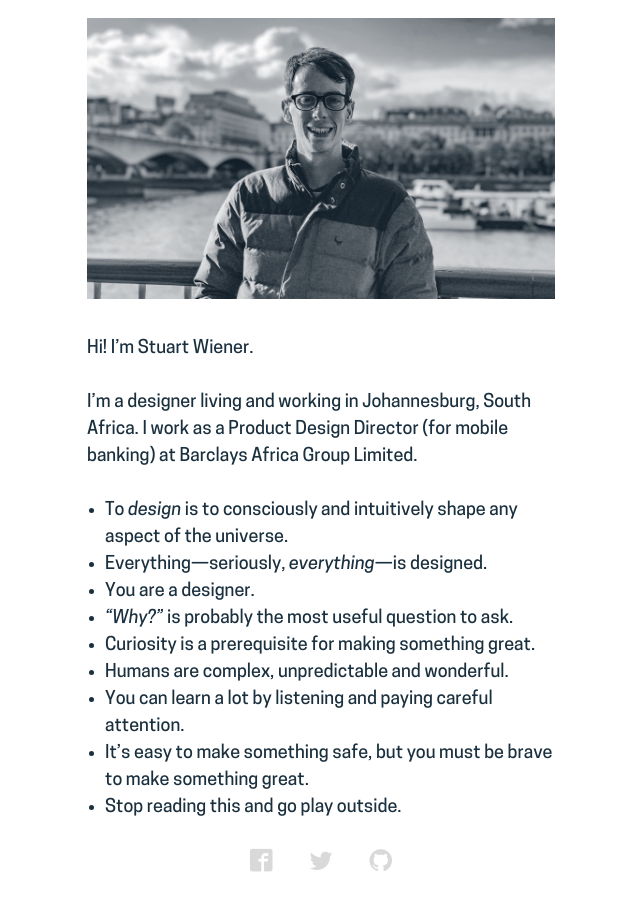
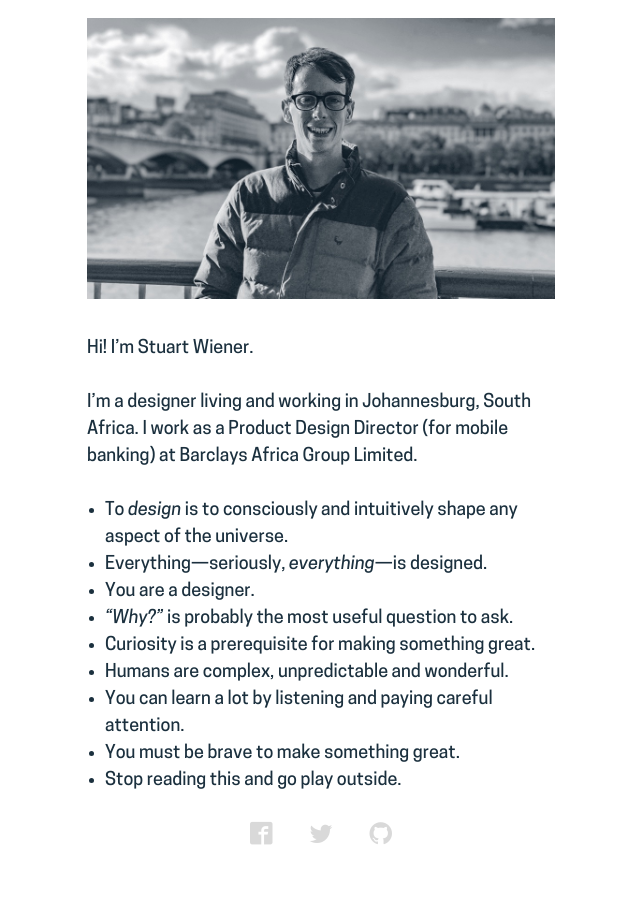
Before and after one commit to stuartwiener/stuartwiener.github.io, a Jekyll site: the page built from index.html, in a window 1280 px wide. Shown: the whole page, without its empty margins (103-743 px from the left). Built offline with Jekyll 4.4.1, drawn with Linux system fonts in a browser that asks for light colours; some web fonts are replaced.

Commit message:
updated home copy

```diff
--- a/index.html
+++ b/index.html
@@ -13,6 +13,6 @@ published: true
   <li>Curiosity is a prerequisite for making something great.</li>
   <li>Humans are complex, unpredictable and wonderful.</li>
   <li>You can learn a lot by listening and paying careful attention.</li>
-  <li>It’s easy to make something safe, but you must be brave to make something great.</li>
+  <li>You must be brave to make something great.</li>
   <li>Stop reading this and go play outside.</li>
 </ul>
```
